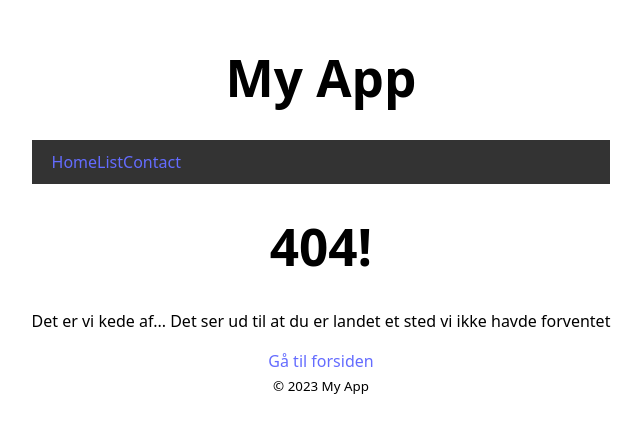
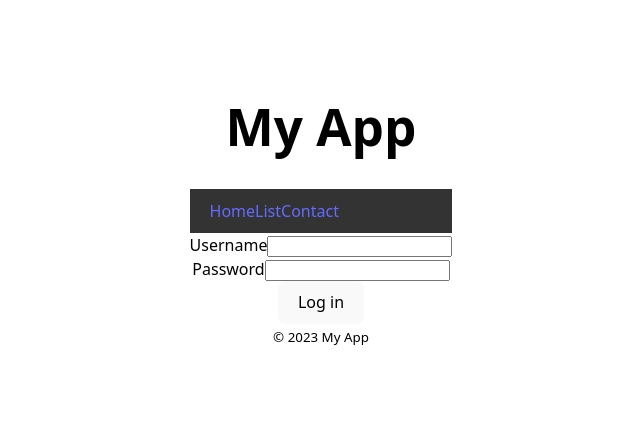
Before and after one commit to Phong-Le-Duc/react-template, a React (Vite) app: page /login in a window 1280 px wide. Before the commit this address had no page. Shown: the part 194-626 px from the top of the page, without its empty margins (319-961 px from the left). Built offline with nearby package versions, Linux system fonts and the light colour scheme.

Commit message:
login template in place

```diff
--- /dev/null
+++ b/src/contexts/AuthContext.jsx
@@ -0,0 +1,31 @@
+import { useState, createContext, useContext } from "react";
+import { MdNestCamWiredStand } from "react-icons/md";
+
+
+
+export const AuthContext = createContext()
+
+export function useAuth () {
+    return useContext(AuthContext)
+}
+
+export default function AuthProvider({ children }) {
+
+    const [token, setToken] = useState(sessionStorage.getItem("token"));
+
+    function login (newToken) {
+        setToken(newToken)
+        sessionStorage.setItem("token", newToken)
+    }
+
+function logout () {
+    setToken(null)
+    sessionStorage.removeItem("token")
+}
+
+    return (
+        <AuthContext.Provider value={{ token, login, logout}}>
+            {children}
+        </AuthContext.Provider>
+    )
+}
--- a/src/main.jsx
+++ b/src/main.jsx
@@ -6,13 +6,16 @@ import router from './router'
 import { QueryClientProvider, QueryClient } from '@tanstack/react-query'
 import { ReactQueryDevtools } from '@tanstack/react-query-devtools'
 import queryClient from './queryClient'
+import AuthProvider from './contexts/AuthContext'
 
 
 createRoot(document.getElementById('root')).render(
   <StrictMode>
-  <QueryClientProvider client={queryClient}>
-    <RouterProvider router={router} />
-    <ReactQueryDevtools initialIsOpen={false} />
-  </QueryClientProvider>
+    <AuthProvider>
+      <QueryClientProvider client={queryClient}>
+        <RouterProvider router={router} />
+        <ReactQueryDevtools initialIsOpen={false} />
+      </QueryClientProvider>
+    </AuthProvider>
   </StrictMode>,
 )
--- a/src/pages/List.jsx
+++ b/src/pages/List.jsx
@@ -1,38 +1,20 @@
 import { useEffect, useState } from "react";
 import { Link, useLoaderData } from "react-router";
 import { useQuery } from "@tanstack/react-query";
+import { useAuth } from "../contexts/AuthContext";
+
+
+export default function List() {
+    const users = useLoaderData();
+
+    // her login context
+    const { token } = useAuth();
+
+    console.log(token);
+    // login slut
 
 
 
-export default function List() {
-
-const users = useLoaderData();
-
-
-
-
-    // const [usrs, setUsrs] = useState(null);
-    // const [isLoading, setIsLoading] = useState(true);
-
-    // const query = useQuery({
-    //     queryKey: ['users'],
-    //     queryFn: () => fetch("https://jsonplaceholder.typicode.com/users")
-    //         .then(response => response.json())
-    // });
-
-
-
-
-    // useEffect(() => {
-    //     fetch("https://jsonplaceholder.typicode.com/users")
-    //         .then(response => response.json())
-    //         .then(result => setUsrs(result))
-    //         .finally(() => setIsLoading(false))
-    // }, []);
-
-    // if(isLoading) {
-    //     return (<p>Loading...</p>)
-    // }
     return (
 
         <ul>
--- /dev/null
+++ b/src/pages/Login.jsx
@@ -0,0 +1,48 @@
+import { Form } from "react-router"
+import { useAuth } from "../contexts/AuthContext"
+
+export default function Login() {
+
+    const { login } = useAuth()
+
+    async function handleLogin(event) {
+        event.preventDefault();
+        console.log(event.target.password.value);
+        const formData = new FormData(event.target);
+        const data = Object.fromEntries(formData);
+
+        console.log(data);
+
+        // valider Her...!
+
+        const response = await fetch("https://dummyjson.com/auth/login", {
+            method: "POST",
+            headers: {
+                "Content-Type": "application/json"
+            },
+            body: JSON.stringify(data)
+        })
+
+        const userData = await response.json()
+
+        login(userData.accessToken)
+
+        console.log(userData);
+
+
+    }
+
+    return (
+        <Form onSubmit={handleLogin}>
+            <div className="formgroup">
+                <label htmlFor="username">Username</label>
+                <input type="text" name="username" id="username" />
+            </div>
+            <div className="formgroup">
+                <label htmlFor="password">Password</label>
+                <input type="password" name="password" id="password" />
+            </div>
+            <button type="submit">Log in</button>
+        </Form>
+    )
+}
--- a/src/router.jsx
+++ b/src/router.jsx
@@ -9,6 +9,7 @@ import { getUser, getUsers } from "./utilities/typicode";
 import Loading from "./Components/Loading";
 import Error from "./Components/Error";
 import { handleSubmit } from "./utilities/actions";
+import Login from "./pages/Login";
 
 
 const router = createBrowserRouter([
@@ -38,6 +39,10 @@ const router = createBrowserRouter([
                 action: handleSubmit
             },
             {
+                path: "login",
+                element: <Login />
+            },
+            {
                 path: "*",
                 element: <NotFound />
             }
```
